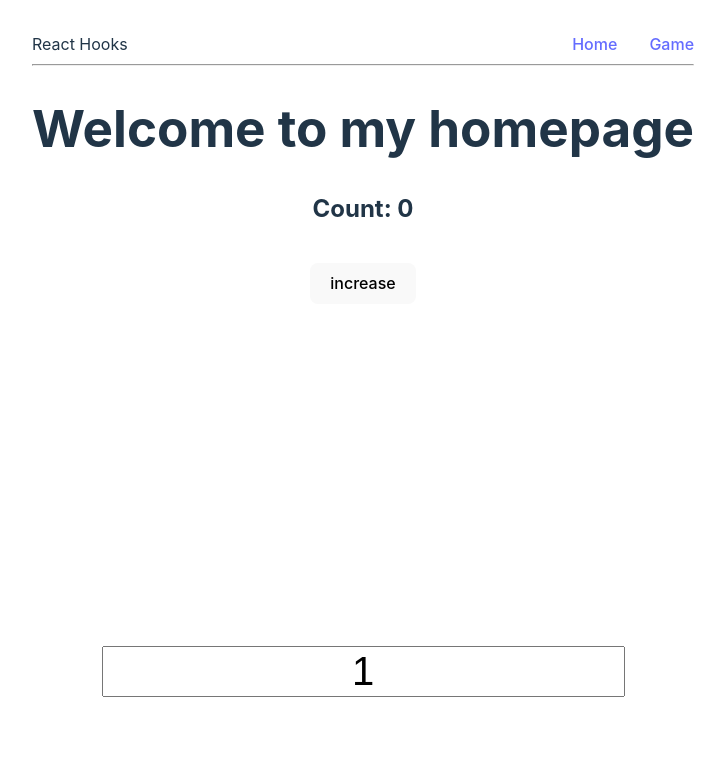
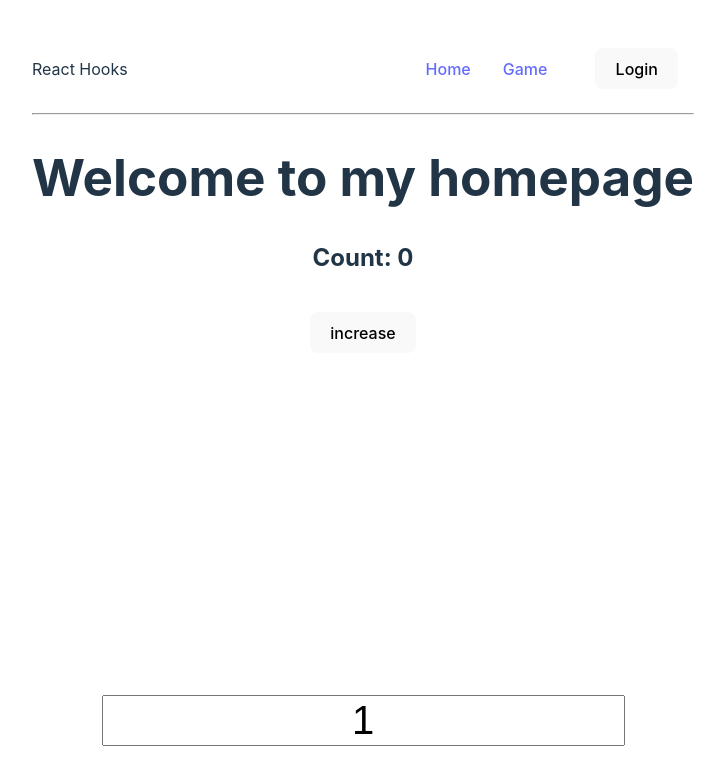
Before and after one commit to up1/workshop-react-hook, a React (Vite) app: page / in a window 1280 px wide. Shown: the top 772 px of the page, without its empty margins (277-1002 px from the left). Built offline with nearby package versions, Linux system fonts and the light colour scheme; no server answers.

Commit message:
sharing data with context

```diff
--- a/src/App.jsx
+++ b/src/App.jsx
@@ -4,6 +4,9 @@ import { HomePage } from "./pages/HomePage.jsx";
 import { GuessNumberPage } from "./pages/GuessNumberPage.jsx";
 import { ChallengePage } from "./pages/ChallengePage.jsx";
 import { NotFoundPage } from './pages/NotFoundPage.jsx';
+
+import { useAuthContext } from "./hooks/useAuth.js";
+import { AuthContext } from "./contexts/AuthContext.js";
 
 const router = createBrowserRouter([
   {
@@ -25,8 +28,11 @@ const router = createBrowserRouter([
 ]);
 
 function App() {
+  const authContextValue = useAuthContext()
   return (
-    <RouterProvider router={router} />
+    <AuthContext.Provider value={authContextValue}>
+      <RouterProvider router={router} />
+    </AuthContext.Provider>
   )
 }
 
--- a/src/components/Navbar.jsx
+++ b/src/components/Navbar.jsx
@@ -1,6 +1,8 @@
 import { NavLink } from "react-router-dom";
+import { useAuthContext } from "../hooks/useAuth.js";
 
 export const Navbar = () => {
+  const { user, isLoggedIn, login, logout } = useAuthContext()
   return (
     <>
       <div className={'nav-container'}>
@@ -8,6 +10,9 @@ export const Navbar = () => {
         <nav id="sidebar" className={'nav-item-container'}>
           <NavLink to="/" className={"nav-item"}>Home</NavLink>
           <NavLink to="/game">Game</NavLink>
+          {isLoggedIn && <div>{user}</div>}
+          {isLoggedIn ? <button onClick={() => logout()}>Logout</button> :
+            <button onClick={() => login('demo_user')}>Login</button>}
         </nav>
       </div>
       <hr />
--- /dev/null
+++ b/src/contexts/AuthContext.js
@@ -0,0 +1,3 @@
+import { createContext } from "react";
+
+export const AuthContext = createContext()
--- /dev/null
+++ b/src/hooks/useAuth.js
@@ -0,0 +1,19 @@
+import { useContext, useState } from "react";
+import { AuthContext } from "../contexts/AuthContext.js";
+
+export const useAuth = () => useContext(AuthContext)
+
+export const useAuthContext = () => {
+    const [user, setUser] = useState('')
+    const [isLoggedIn, setIsLoggedIn] = useState(false)
+    const login = (user) => {
+        setUser(user)
+        setIsLoggedIn(true)
+    }
+    const logout = () => {
+        setUser('')
+        setIsLoggedIn(false)
+    }
+
+    return { user, isLoggedIn, login, logout }
+}
--- a/src/pages/GuessNumberPage.jsx
+++ b/src/pages/GuessNumberPage.jsx
@@ -1,10 +1,13 @@
-import { useState } from "react";
+import { useContext, useState } from "react";
 import { Navbar } from "../components/Navbar.jsx";
 import {v4 as uuidv4} from 'uuid';
+import { AuthContext } from "../contexts/AuthContext.js";
 
 export const GuessNumberPage = () => {
 
   console.log('rendering GuessNumberPage')
+  const authContext = useContext(AuthContext)
+  console.log('authContext from guess page: ', authContext)
 
   const [correctNumber, setCorrectNumber] = useState(Math.floor(Math.random() * 100) + 1)
   const [guessingNumber, setGuessingNumber] = useState('')
--- a/src/pages/HomePage.jsx
+++ b/src/pages/HomePage.jsx
@@ -1,6 +1,7 @@
 import { Navbar } from "../components/Navbar.jsx";
-import { useState, useEffect } from "react";
+import { useState, useEffect, useContext } from "react";
 import { useFetch } from "../hooks/useFetch.js";
+import { AuthContext } from "../contexts/AuthContext.js";
 
 const COVER_COUNT = 10
 const MIN_DURATION = 1
@@ -10,6 +11,9 @@ export const HomePage = () => {
   const coverImages = useFetch(`https://shibe.online/api/shibes?count=${COVER_COUNT}`, [])
   const [currentIdx, setCurrentIdx] = useState(0)
   const [transitionDuration, setTransitionDuration] = useState(1)
+
+  const authContext = useContext(AuthContext)
+  console.log('authContext from guess page: ', authContext)
 
   useEffect(() => {
     const duration = transitionDuration < MIN_DURATION ? MIN_DURATION : transitionDuration
```
